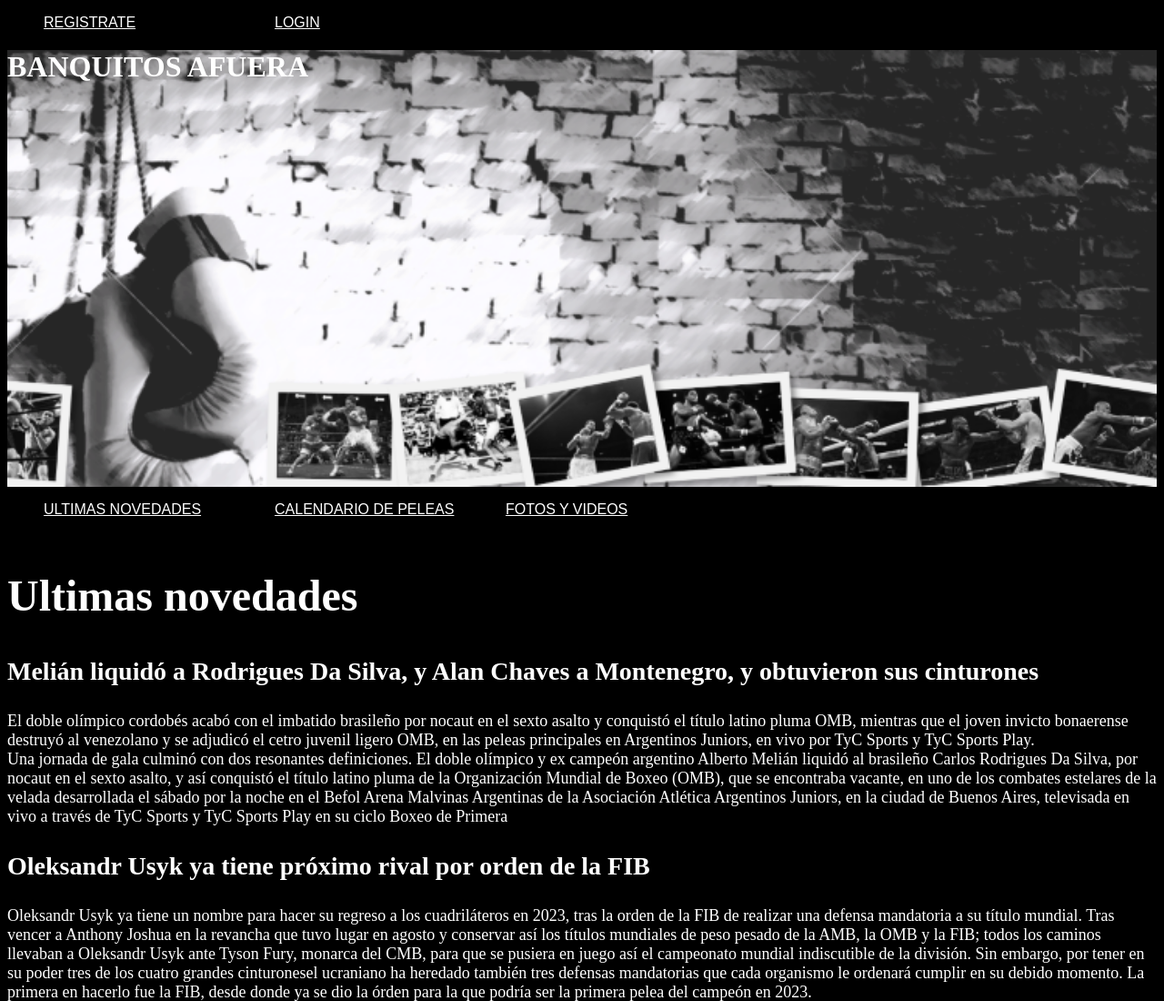
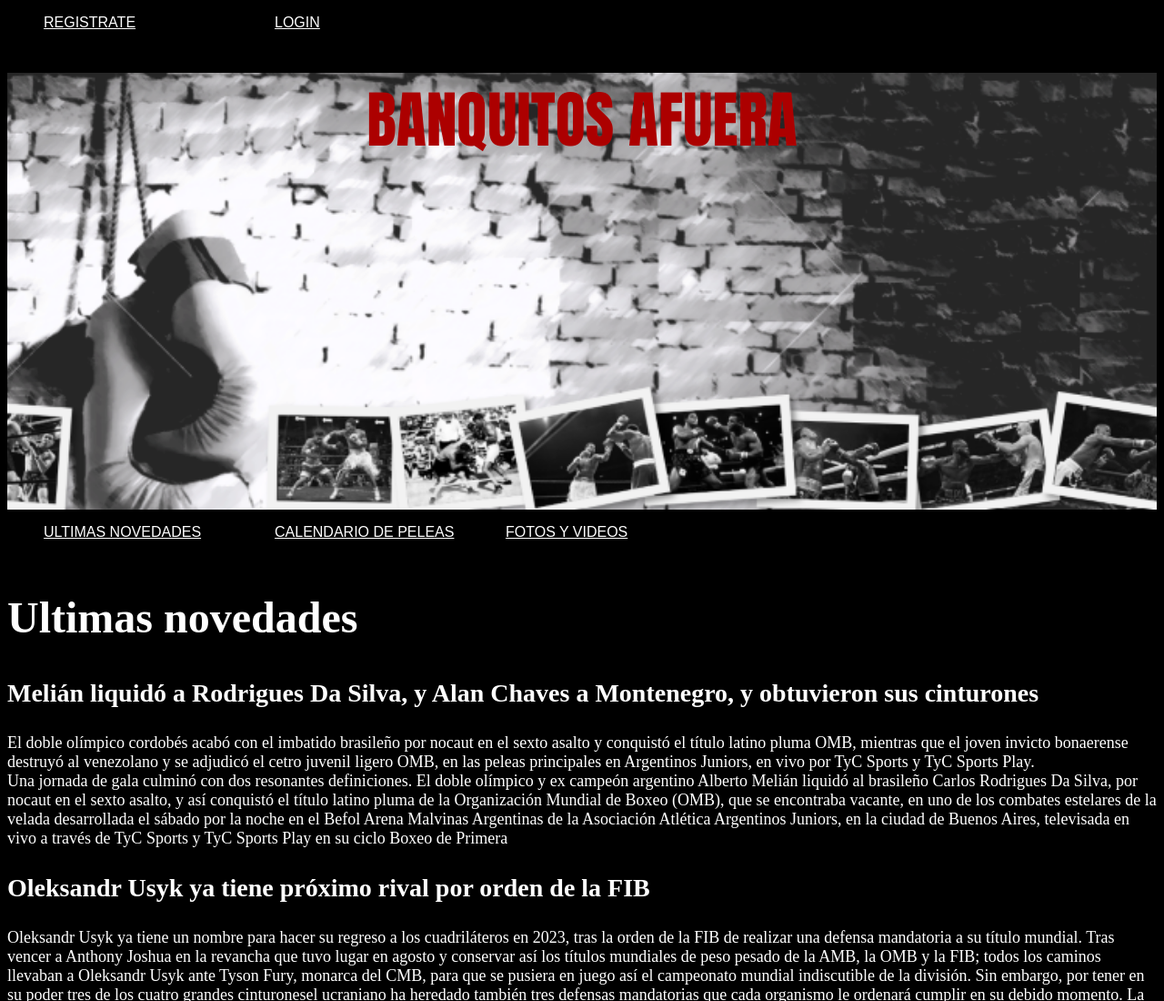
Before and after one commit to pabloeugeniorossi/banquitosAfuera2, a plain HTML site: page index.html in a window 1280 px wide. Shown: the top 1100 px of the page at 91% size. Drawn offline with Linux system fonts and the light colour scheme.

Commit message:
Update style.css

```diff
--- a/style.css
+++ b/style.css
@@ -12,10 +12,11 @@ body {
     background-size: cover;
     background-position: bottom center;
     width: 100%;
+    max-width: 1600px;
     height: 480px;
   }
 
-#banquitosAfuera h1 {
+.banquitosAfuera h1 {
    color: rgb(172, 0, 0);
    font-size: 68px;
    font-family: "Impact";
```
